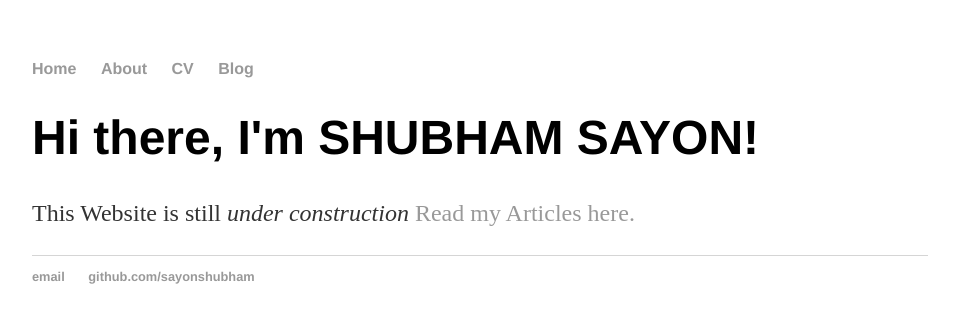
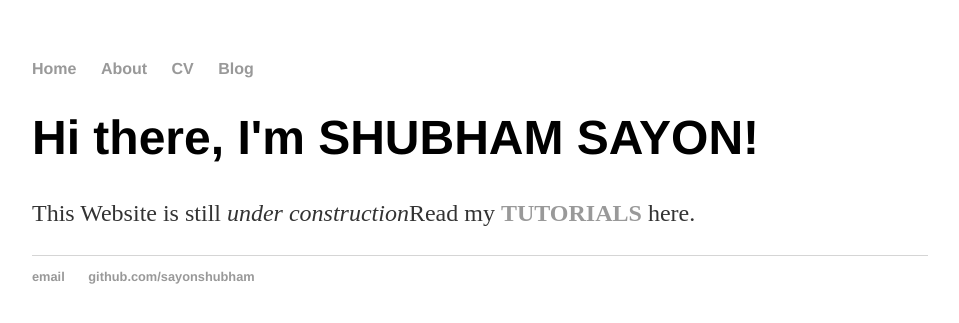
Before and after one commit to sayonshubham/sayonshubham.github.io, a Jekyll site: the page built from index.html, in a window 1280 px wide. Shown: the top 323 px of the page, without its empty margins (160-1119 px from the left). Built offline with Jekyll 4.4.1, drawn with Linux system fonts in a browser that asks for light colours.

Commit message:
Update index.html

```diff
--- a/index.html
+++ b/index.html
@@ -4,5 +4,5 @@ title: Shubham Sayon
 ---
 <div class="blurb">
 	<h1>Hi there, I'm SHUBHAM SAYON!</h1>
-	<p>This Website is still <em>under construction</em> <a href="/about">Read my Articles here.</a></p>
+	<p>This Website is still <em>under construction</em>Read my <a href="shubhamsayon.github.io"><b>TUTORIALS</b></a> here.</a></p>
 </div><!-- /.blurb -->
```
